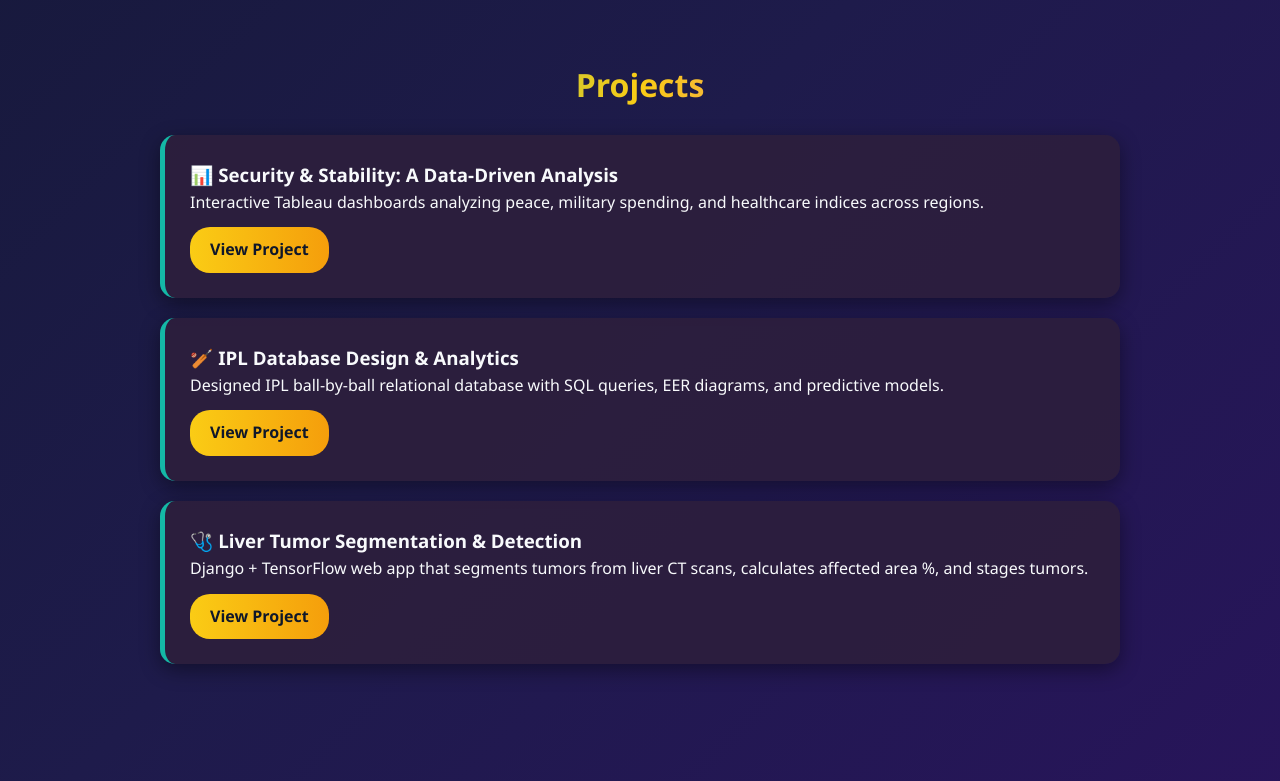
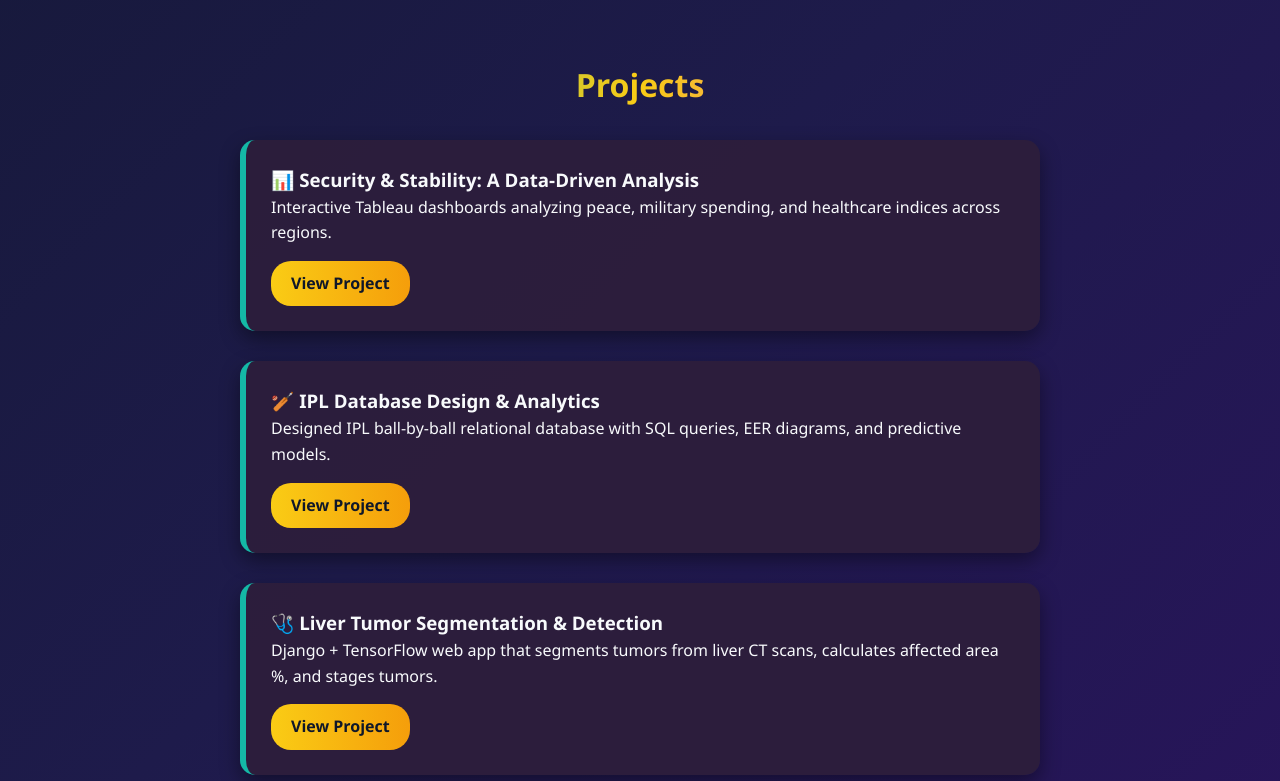
Before and after one commit to praneeth586/portfolio-praneethvenkatasai, a plain HTML site: page index.html in a window 1280 px wide. Shown: the part 1220-2001 px from the top of the page. Drawn offline with Linux system fonts and the light colour scheme.

Commit message:
Update style.css

```diff
--- a/style.css
+++ b/style.css
@@ -137,25 +137,28 @@ h2 {
 
 /* Project Cards */
 .card {
-  background: rgba(45, 30, 60, 0.9);
-  margin: 20px 0;
+  display: block;
+  width: 100%;
+  max-width: 800px;
+  margin: 30px auto; /* spacing between each card */
   padding: 25px;
+  background: rgba(45, 30, 60, 0.95);
   border-radius: 15px;
-  border-left: 5px solid #14b8a6;
-  box-shadow: 0 6px 20px rgba(0,0,0,0.4);
+  border-left: 6px solid #14b8a6;
+  box-shadow: 0 8px 20px rgba(0, 0, 0, 0.4);
   transition: transform 0.4s ease, background 0.4s ease, border-color 0.4s;
 }
 
 .card:hover {
   transform: translateY(-8px);
-  background: rgba(75, 30, 75, 0.95);
+  background: rgba(75, 30, 90, 0.95);
   border-color: #facc15;
 }
 
 /* Project Link Button */
 .btn-link {
   display: inline-block;
-  margin-top: 12px;
+  margin-top: 15px;
   padding: 10px 20px;
   background: linear-gradient(90deg, #facc15, #f59e0b);
   color: #0f172a;
```
